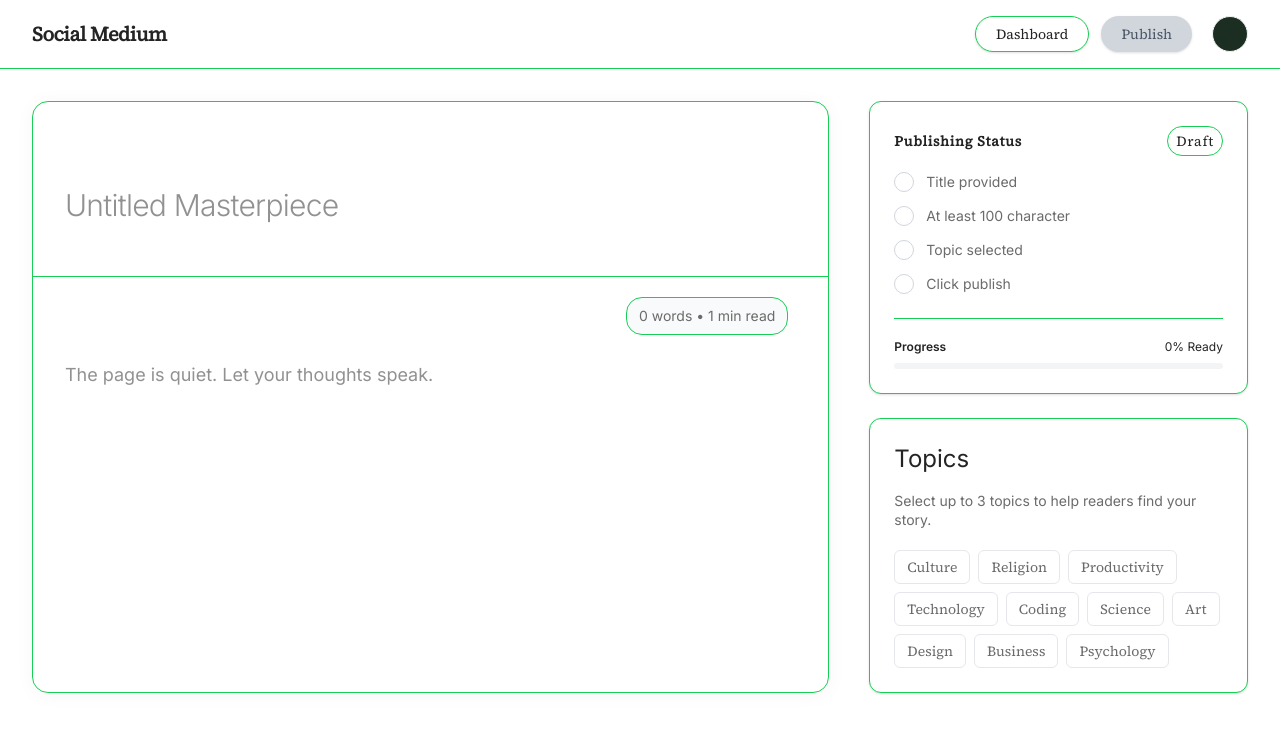
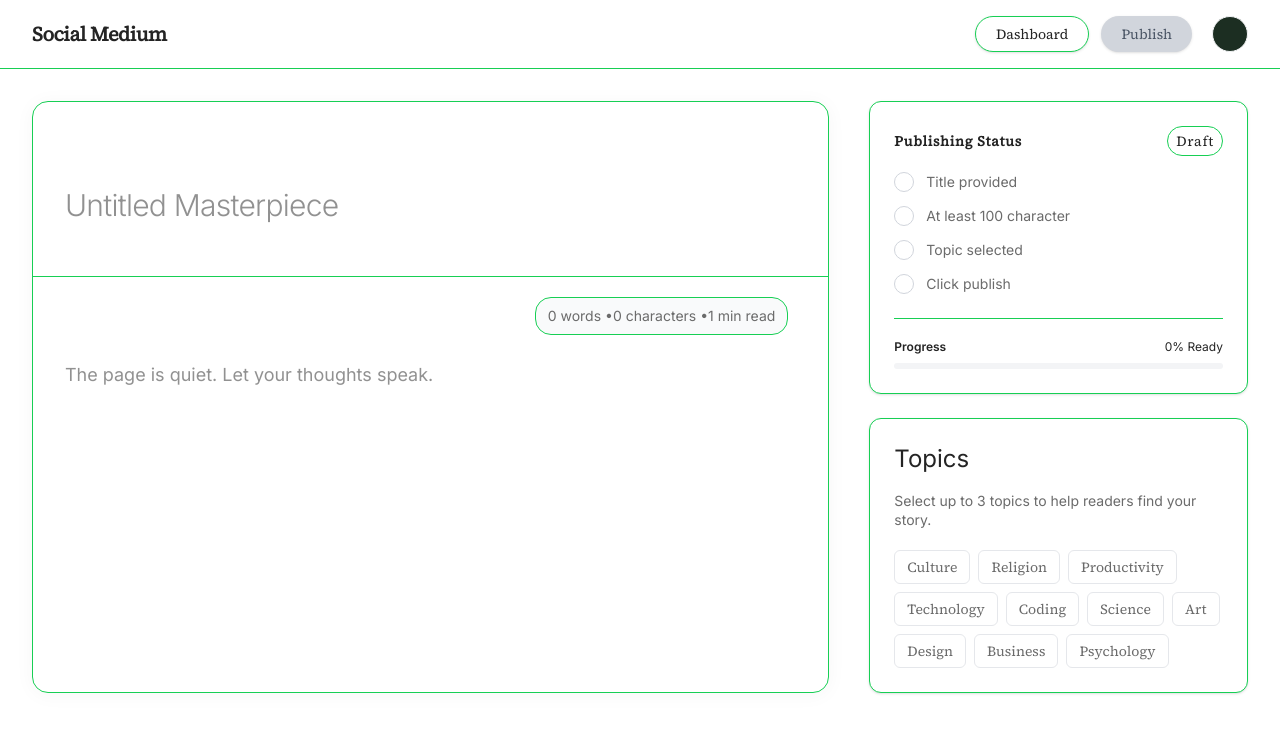
Before and after one commit to mohamedmegahed168/social-medium, a Next.js app: page /Write in a window 1280 px wide. Shown: the top 732 px of the page. Built offline with nearby package versions, Linux system fonts and the light colour scheme; no server answers; a web font is replaced by a local one.

Commit message:
updating the write page

```diff
--- a/app/Profile/[userId]/page.tsx
+++ b/app/Profile/[userId]/page.tsx
@@ -35,7 +35,7 @@ export default function UserProfile() {
     <div className="bg-[#0f1110] text-[#e2e8f0] min-h-screen flex flex-col">
       {/* Header */}
       <header className="sticky top-0 z-50 bg-[#0f1110]/90 backdrop-blur-md border-b border-white/5">
-        <div className="max-w-[1440px] mx-auto flex items-center justify-between px-10 py-2 sm:py-5">
+        <div className="max-w-[1440px] mx-auto flex items-center justify-between px-8 py-2 sm:py-5">
           {/* Left */}
           <div className="flex items-center gap-4 sm:gap-12">
             <Link href="/">
@@ -176,7 +176,7 @@ export default function UserProfile() {
           </motion.div>
         )}
       </AnimatePresence>
-      <main className="max-w-[1440px] mx-auto flex-1 w-full px-10 pt-5 sm:pt-10 relative">
+      <main className="max-w-[1440px] mx-auto flex-1 w-full px-5 pt-5 sm:pt-10 relative">
         <div className="flex flex-col lg:flex-row gap-20">
           {/* Articles Section */}
           <div className="flex-1 order-2 lg:order-1 max-w-[900px]">
--- a/app/Write/page.tsx
+++ b/app/Write/page.tsx
@@ -34,7 +34,6 @@ const topics = [
 ];
 
 export default function NewPostEditor() {
-  // 2. Initialize React Hook Form
   const {
     register,
     handleSubmit,
@@ -211,7 +210,8 @@ export default function NewPostEditor() {
                 {/* Word Count */}
                 <div className="w-full flex justify-start sm:justify-end px-2">
                   <span className="rounded-2xl text-sm text-secondary sm:block bg-gray-50  px-3 py-2 rounded border border-main-light">
-                    {words} words • {readingMinutes} min read
+                    {words} words •{watchedContent?.trim().length || 0}{" "}
+                    characters •{readingMinutes} min read
                   </span>
                 </div>
                 {publishError && <p> error: {publishError} </p>}
```
